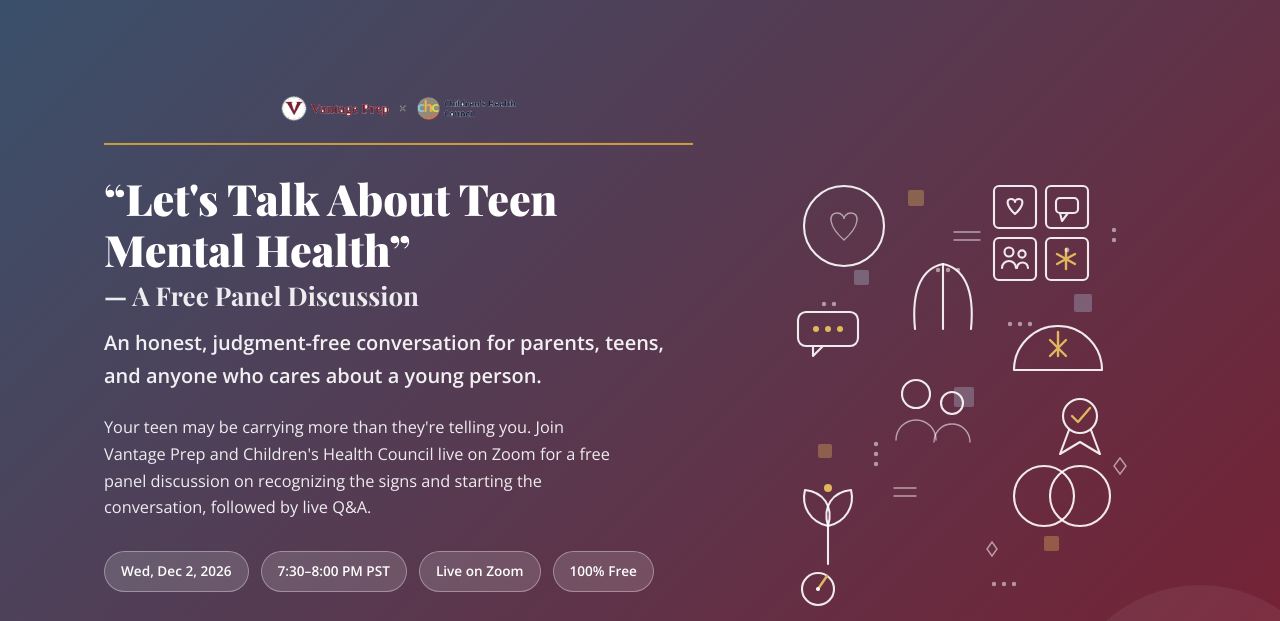
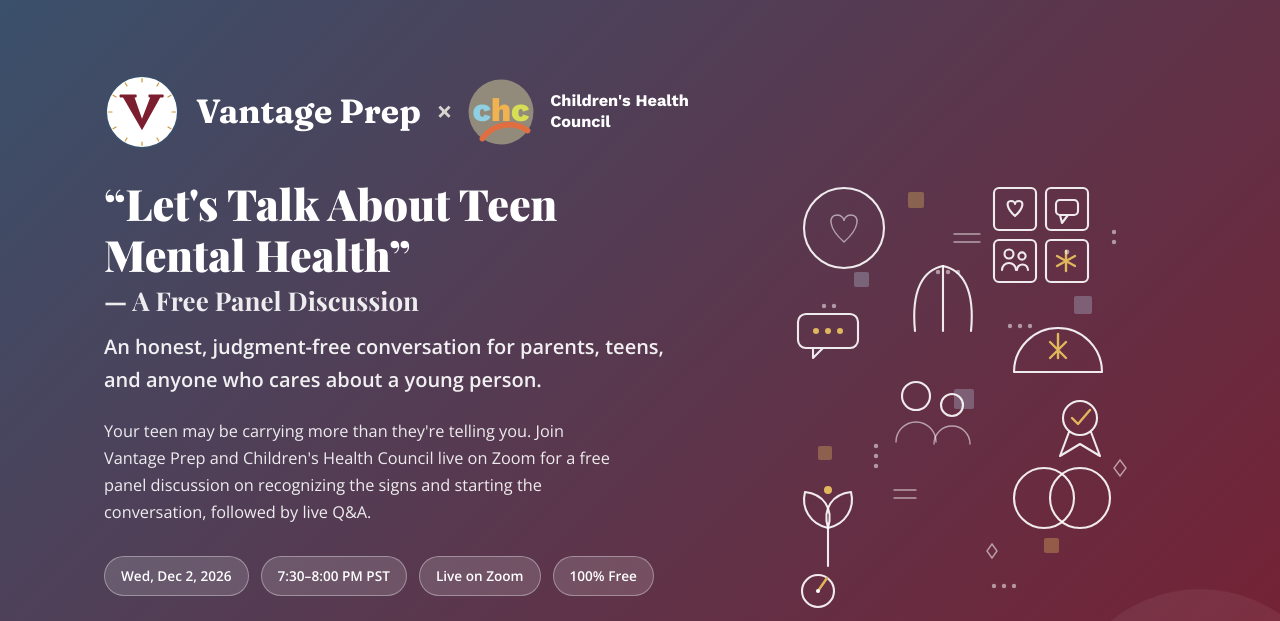
Before and after one commit to agastyaO9/VantagePrep, a plain HTML site: page index.html in a window 1280 px wide. Shown: the part 147-768 px from the top of the page. Drawn offline with nearby package versions, Linux system fonts and the light colour scheme.

Commit message:
Reconstruct Vantage Prep x CHC lockup as crisp vector + live text
Replaces the raster banner image (low-res when scaled up, background-removal
artifacts) with an inline SVG icon lockup and real text, matching the same
colors and layout but sharp at any size.

Co-Authored-By: Claude Sonnet 5 <noreply@anthropic.com>
Claude-Session: https://claude.ai/code/session_01Dd8sAj2PjQvHB4h5ty12mq

```diff
--- a/index.html
+++ b/index.html
@@ -19,7 +19,7 @@
 
 <link rel="preconnect" href="https://fonts.googleapis.com">
 <link rel="preconnect" href="https://fonts.gstatic.com" crossorigin>
-<link href="https://fonts.googleapis.com/css2?family=Sora:wght@600;700;800&family=Fraunces:opsz,wght@9..144,700&family=Open+Sans:wght@400;600;700&family=Playfair+Display:wght@700;800;900&family=Work+Sans:wght@400;500;600;700&display=swap" rel="stylesheet">
+<link href="https://fonts.googleapis.com/css2?family=Sora:wght@600;700;800&family=Fraunces:opsz,wght@9..144,700&family=Open+Sans:wght@400;600;700&family=Playfair+Display:wght@700;800;900&family=Work+Sans:wght@400;500;600;700;800&display=swap" rel="stylesheet">
 <style>
   :root{
     --maroon:#7A1E30;
@@ -148,8 +148,13 @@
   .hero .tagline{font-size:1.25rem;font-weight:600;opacity:0.92;margin-bottom:22px;}
   .hero p.lede{font-size:1.02rem;opacity:0.9;margin-bottom:30px;max-width:520px;}
 
-  /* ---------- Vantage Prep x CHC lockup ---------- */
-  .chc-lockup{display:block;max-width:620px;width:100%;height:auto;margin-bottom:28px;}
+  /* ---------- Vantage Prep x CHC lockup (reconstructed as crisp vector + live text) ---------- */
+  .chc-lockup{display:flex;align-items:center;gap:16px;flex-wrap:wrap;width:fit-content;max-width:100%;margin-bottom:28px;}
+  .chc-lockup-icon{width:76px;height:76px;flex-shrink:0;}
+  .chc-lockup-word{font-family:'Fraunces',Georgia,serif;font-weight:700;color:#FFFFFF;font-size:2.1rem;line-height:1;white-space:nowrap;}
+  .chc-lockup-x{font-family:'Work Sans',sans-serif;font-weight:600;color:#D8D5CE;font-size:1.6rem;line-height:1;}
+  .chc-lockup-chc{width:66px;height:66px;flex-shrink:0;}
+  .chc-lockup-name{font-family:'Work Sans',sans-serif;font-weight:700;color:#FFFFFF;font-size:1.02rem;line-height:1.25;}
   .hero h1.event-title{
     font-family:'Playfair Display',Georgia,serif;font-weight:900;font-size:2.7rem;
     line-height:1.18;margin-bottom:14px;
@@ -477,7 +482,7 @@
   }
   @media(max-width:600px){
     .problem-grid, .pillars, .weekly-flow, .included-grid{grid-template-columns:1fr;}
-    .chc-lockup{max-width:360px;}
+    .chc-lockup-icon{width:56px;height:56px;} .chc-lockup-word{font-size:1.5rem;} .chc-lockup-x{font-size:1.15rem;} .chc-lockup-chc{width:48px;height:48px;} .chc-lockup-name{font-size:0.8rem;}
     .hero h1{font-size:1.9rem;}
     .approach-hero{padding:28px;}
     .guarantee-inner, .recommend-card{padding:28px;}
@@ -527,7 +532,21 @@
 <section class="hero" id="top">
   <div class="container hero-grid">
     <div>
-      <img class="chc-lockup" src="chc-banner.png" alt="Vantage Prep × Children's Health Council" width="800" height="97">
+      <div class="chc-lockup" role="img" aria-label="Vantage Prep x Children's Health Council">
+        <svg class="chc-lockup-icon" viewBox="0 0 200 200" xmlns="http://www.w3.org/2000/svg" aria-hidden="true">
+          <circle cx="100" cy="100" r="94" fill="#FFFFFF"/><circle cx="100" cy="100" r="94" fill="none" stroke="#3A506B" stroke-width="4"/>
+          <line x1="100" y1="21" x2="100" y2="12" stroke="#C99A3B" stroke-width="3.2" stroke-linecap="round"/><line x1="139.5" y1="31.58" x2="144" y2="23.79" stroke="#C99A3B" stroke-width="3.2" stroke-linecap="round"/><line x1="168.42" y1="60.5" x2="176.21" y2="56" stroke="#C99A3B" stroke-width="3.2" stroke-linecap="round"/><line x1="179" y1="100" x2="188" y2="100" stroke="#C99A3B" stroke-width="3.2" stroke-linecap="round"/><line x1="168.42" y1="139.5" x2="176.21" y2="144" stroke="#C99A3B" stroke-width="3.2" stroke-linecap="round"/><line x1="139.5" y1="168.42" x2="144" y2="176.21" stroke="#C99A3B" stroke-width="3.2" stroke-linecap="round"/><line x1="100" y1="179" x2="100" y2="188" stroke="#C99A3B" stroke-width="3.2" stroke-linecap="round"/><line x1="60.5" y1="168.42" x2="56" y2="176.21" stroke="#C99A3B" stroke-width="3.2" stroke-linecap="round"/><line x1="31.58" y1="139.5" x2="23.79" y2="144" stroke="#C99A3B" stroke-width="3.2" stroke-linecap="round"/><line x1="21" y1="100" x2="12" y2="100" stroke="#C99A3B" stroke-width="3.2" stroke-linecap="round"/><line x1="31.58" y1="60.5" x2="23.79" y2="56" stroke="#C99A3B" stroke-width="3.2" stroke-linecap="round"/><line x1="60.5" y1="31.58" x2="56" y2="23.79" stroke="#C99A3B" stroke-width="3.2" stroke-linecap="round"/>
+          <g fill="#7A1E30"><path d="M48 58 L79 58 L100 118 L123 58 L150 58 L100 148 Z"/><rect x="41" y="54" width="45" height="8" rx="2.5"/><rect x="117" y="54" width="40" height="8" rx="2.5"/></g>
+        </svg>
+        <span class="chc-lockup-word">Vantage Prep</span>
+        <span class="chc-lockup-x" aria-hidden="true">&times;</span>
+        <svg class="chc-lockup-chc" viewBox="0 0 175 175" xmlns="http://www.w3.org/2000/svg" aria-hidden="true">
+          <circle cx="87.5" cy="87.5" r="86" fill="#928B7B"/>
+          <path d="M 38.17 157.95 A 86 86 0 0 1 157.95 136.83" fill="none" stroke="#E16E41" stroke-width="15" stroke-linecap="round"/>
+          <text x="87.5" y="112" text-anchor="middle" font-family="'Work Sans',sans-serif" font-weight="800" font-size="86"><tspan fill="#8FCFE3">c</tspan><tspan fill="#F0B34F">h</tspan><tspan fill="#D7DE55">c</tspan></text>
+        </svg>
+        <span class="chc-lockup-name">Children's Health<br>Council</span>
+      </div>
       <h1 class="event-title">&ldquo;Let's Talk About Teen Mental Health&rdquo;<span class="event-subtitle-inline">&mdash; A Free Panel Discussion</span></h1>
       <p class="tagline">An honest, judgment-free conversation for parents, teens, and anyone who cares about a young person.</p>
       <p class="lede">Your teen may be carrying more than they're telling you. Join Vantage Prep and Children's Health Council live on Zoom for a free panel discussion on recognizing the signs and starting the conversation, followed by live Q&amp;A.</p>
```
Also changed, not shown: chc-banner.png (deleted).
